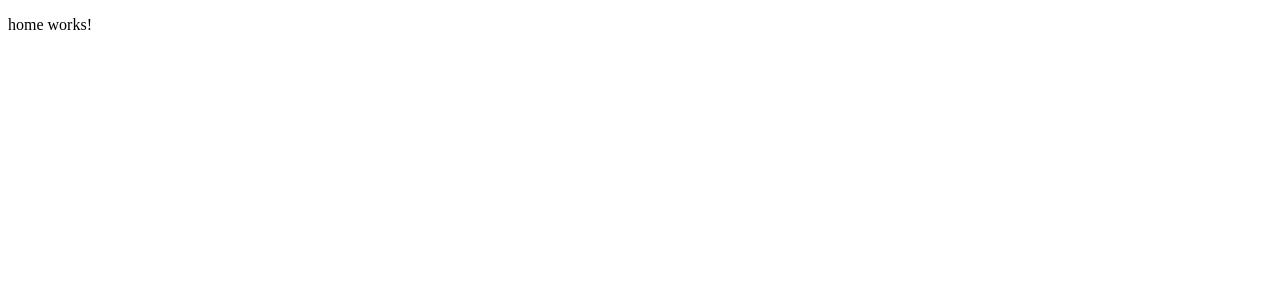
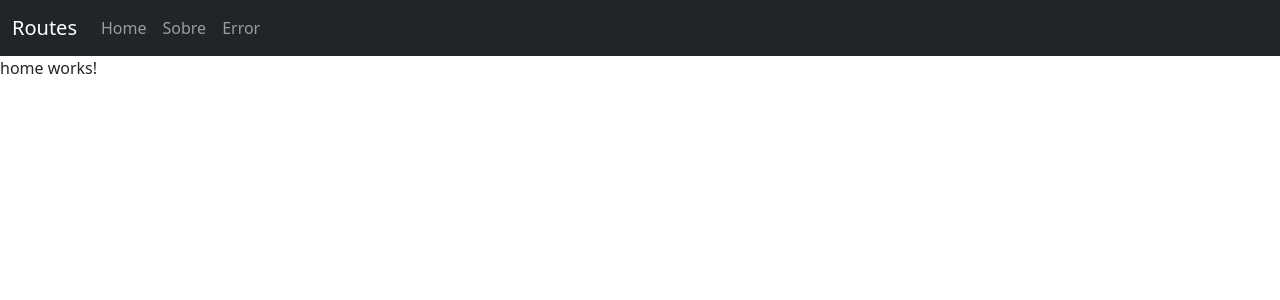
Before and after one commit to Brunocs1991/udemy_angular_basico_avancado, an Angular app in the folder routes/: page / in a window 1280 px wide. Shown: the top 300 px of the page. Built offline with nearby package versions, Linux system fonts and the light colour scheme.

Commit message:
Nagegação entre paginas

```diff
--- a/routes/package.json
+++ b/routes/package.json
@@ -18,6 +18,7 @@
     "@angular/platform-browser": "~13.3.0",
     "@angular/platform-browser-dynamic": "~13.3.0",
     "@angular/router": "~13.3.0",
+    "bootstrap": "^5.1.3",
     "rxjs": "~7.5.0",
     "tslib": "^2.3.0",
     "zone.js": "~0.11.4"
--- a/routes/src/app/app-routing.module.ts
+++ b/routes/src/app/app-routing.module.ts
@@ -18,6 +18,10 @@ const routes: Routes = [
     path: '404',
     component: PageErrorComponent,
   },
+  {
+    path: '**',
+    redirectTo: '404',
+  },
 ];
 
 @NgModule({
--- a/routes/src/app/app.component.html
+++ b/routes/src/app/app.component.html
@@ -1 +1,2 @@
+<app-menu></app-menu>
 <router-outlet></router-outlet>
--- a/routes/src/app/app.module.ts
+++ b/routes/src/app/app.module.ts
@@ -1,3 +1,4 @@
+import { SharedModule } from './shared/shared.module';
 import { NgModule } from '@angular/core';
 import { BrowserModule } from '@angular/platform-browser';
 
@@ -7,7 +8,7 @@ import { PagesModule } from './pages/pages.module';
 
 @NgModule({
   declarations: [AppComponent],
-  imports: [BrowserModule, AppRoutingModule, PagesModule],
+  imports: [BrowserModule, AppRoutingModule, PagesModule, SharedModule],
   providers: [],
   bootstrap: [AppComponent],
 })
--- /dev/null
+++ b/routes/src/app/shared/menu/menu.component.html
@@ -0,0 +1,25 @@
+<header>
+  <nav class="navbar navbar-expand-lg navbar-dark bg-dark">
+    <div class="container-fluid">
+      <a class="navbar-brand" href="#">Routes</a>
+      <button class="navbar-toggler" type="button" data-bs-toggle="collapse" data-bs-target="#navbarSupportedContent"
+        aria-controls="navbarSupportedContent" aria-expanded="false" aria-label="Toggle navigation">
+        <span class="navbar-toggler-icon"></span>
+      </button>
+      <div class="collapse navbar-collapse" id="navbarSupportedContent">
+        <ul class="navbar-nav me-auto mb-2 mb-lg-0">
+          <li class="nav-item">
+            <a class="nav-link" routerLink="/">Home</a>
+          </li>
+          <li class="nav-item">
+            <a class="nav-link" routerLink="/sobre">Sobre</a>
+          </li>
+          <li class="nav-item">
+            <a class="nav-link" routerLink="['/404']">Error</a>
+          </li>
+        </ul>
+      </div>
+    </div>
+  </nav>
+
+</header>
--- /dev/null
+++ b/routes/src/app/shared/menu/menu.component.ts
@@ -0,0 +1,15 @@
+import { Component, OnInit } from '@angular/core';
+
+@Component({
+  selector: 'app-menu',
+  templateUrl: './menu.component.html',
+  styleUrls: ['./menu.component.scss']
+})
+export class MenuComponent implements OnInit {
+
+  constructor() { }
+
+  ngOnInit(): void {
+  }
+
+}
--- a/routes/src/styles.scss
+++ b/routes/src/styles.scss
@@ -1 +1 @@
-/* You can add global styles to this file, and also import other style files */
+@import url("../node_modules/bootstrap/dist/css/bootstrap.min.css");
```
Also changed, not shown: routes/src/app/pages/pages.module.ts (+4 -11 lines), routes/src/app/shared/shared.module.ts (added, +11 -0 lines), routes/src/app/shared/menu/menu.component.scss (added), 1 other file (tests, documents, lock files or other folders).
